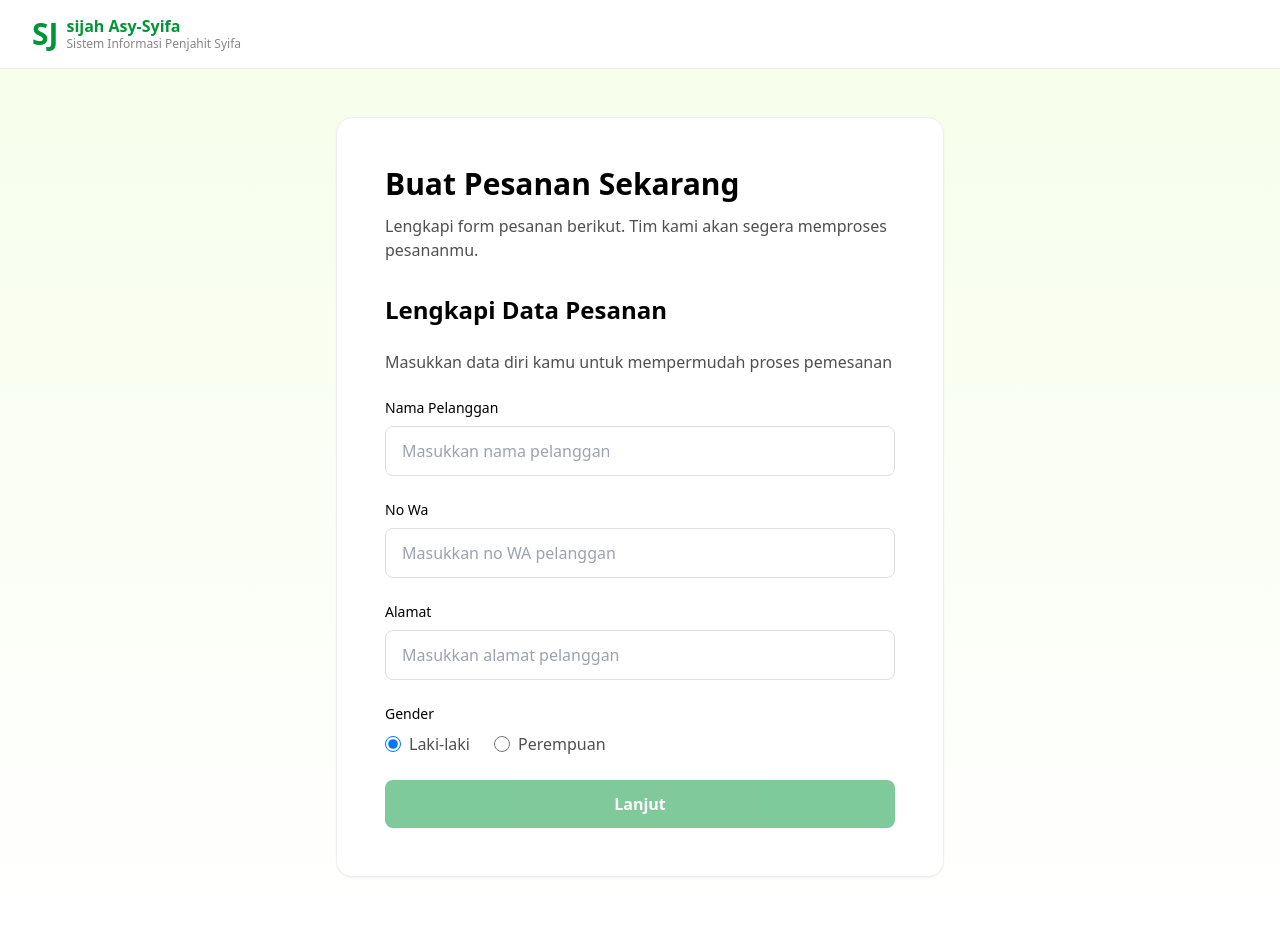
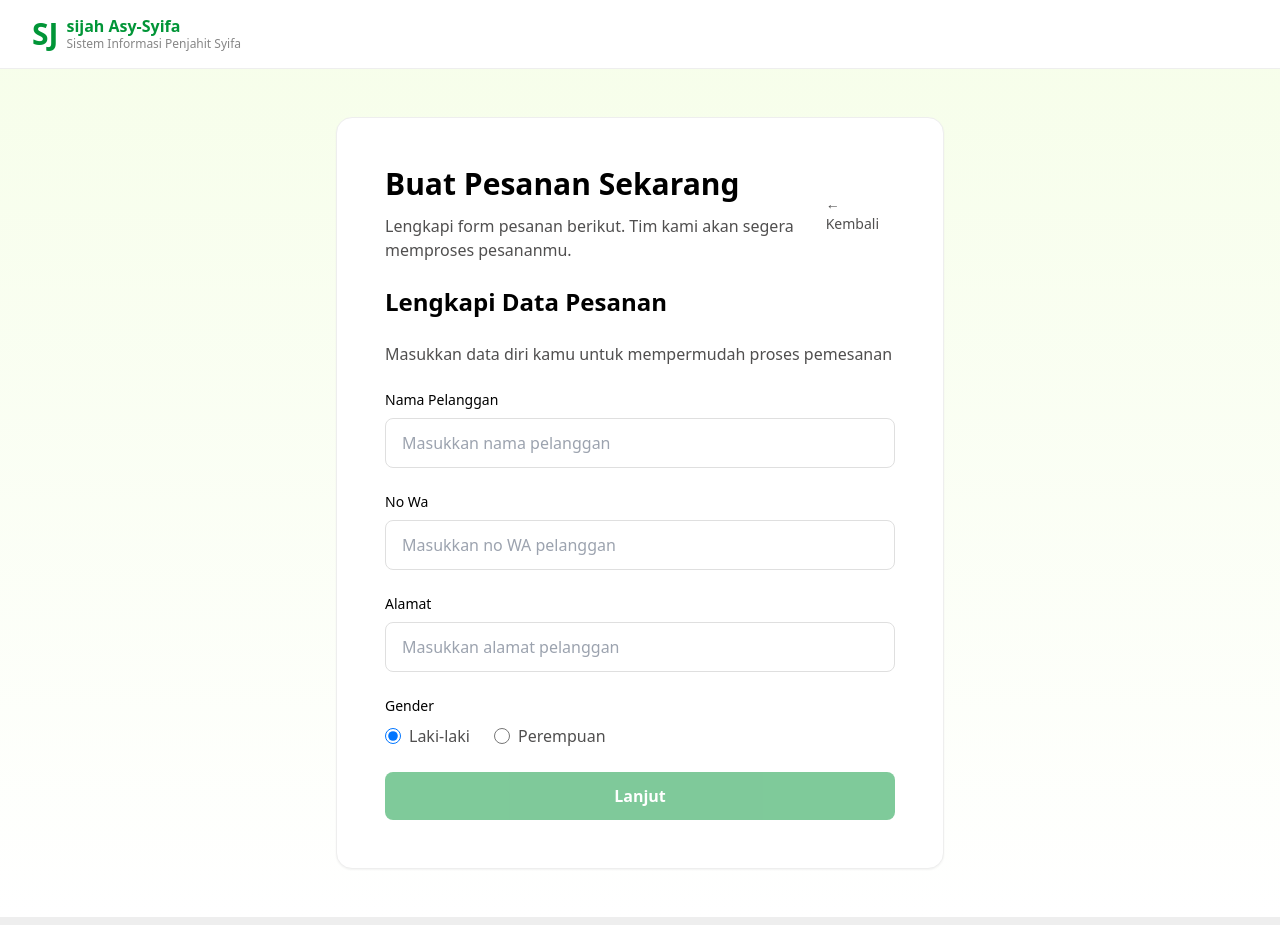
Before and after one commit to NurmalaDwiAmalina/sijah, a Next.js app: page /buat-pesanan in a window 1280 px wide. Built offline with nearby package versions, Linux system fonts and the light colour scheme.

Commit message:
feat: add back button to Buat Pesanan page navigation
Co-Authored-By: Alina <yojuanryanto@gmail.com>

```diff
--- a/src/app/buat-pesanan/page.tsx
+++ b/src/app/buat-pesanan/page.tsx
@@ -20,10 +20,17 @@ export default function BuatPesananPage() {
       {/* Main Content */}
       <div className="max-w-2xl mx-auto px-4 sm:px-6 lg:px-8 py-12">
         <div className="bg-white rounded-2xl p-8 sm:p-12 shadow-sm border border-ink-100">
-          <h1 className="text-3xl font-bold text-ink-900 mb-3">Buat Pesanan Sekarang</h1>
-          <p className="text-ink-700 mb-8">
-            Lengkapi form pesanan berikut. Tim kami akan segera memproses pesananmu.
-          </p>
+          <div className="flex items-center justify-between mb-6">
+            <div>
+              <h1 className="text-3xl font-bold text-ink-900 mb-3">Buat Pesanan Sekarang</h1>
+              <p className="text-ink-700">
+                Lengkapi form pesanan berikut. Tim kami akan segera memproses pesananmu.
+              </p>
+            </div>
+            <Link href="/" className="px-4 py-2 text-ink-700 hover:text-brand-600 transition font-medium text-sm">
+              ← Kembali
+            </Link>
+          </div>
 
           <CustomerPesananForm />
         </div>
```
